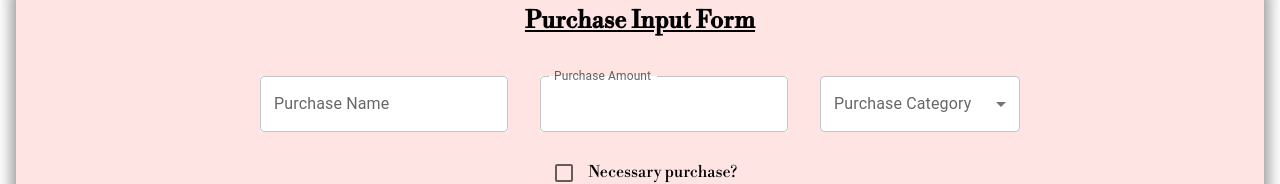
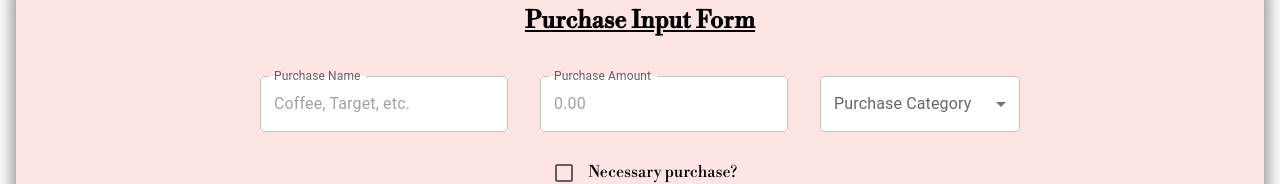
Before and after one commit to melxincognito/where-did-my-money-go-typescript, a React (Create React App) app: page / in a window 1280 px wide. Shown: the part 190-374 px from the top of the page. Built offline with nearby package versions, Linux system fonts and the light colour scheme.

Commit message:
refactored inline styles

```diff
--- a/src/components/PurchaseInputForm.tsx
+++ b/src/components/PurchaseInputForm.tsx
@@ -50,21 +50,24 @@ export const PurchaseInputForm: FC<PurchaseInputFormProps> = ({
   return (
     <div style={styles.inputForm}>
       <div style={styles.contentContainer}>
-        <h2 style={{ textDecoration: "underline" }}> Purchase Input Form</h2>
+        <h2 style={styles.headerText}> Purchase Input Form</h2>
         <Box sx={styles.inputFieldContainer}>
           <TextField
             aria-label="Purchase name input"
             label="Purchase Name"
+            placeholder="Coffee, Target, etc."
             value={purchaseName}
             onChange={handleChangePurchaseName}
-            sx={{ backgroundColor: "white" }}
+            InputLabelProps={{ shrink: true }}
+            sx={styles.textField}
           />
           <TextField
             aria-label="Purchase amount input"
-            sx={{ backgroundColor: "white" }}
+            placeholder="0.00"
             label="Purchase Amount"
+            onChange={handleChangePurchaseAmount}
             InputLabelProps={{ shrink: true }}
-            onChange={handleChangePurchaseAmount}
+            sx={styles.textField}
           />
 
           <FormControl sx={styles.categorySelectorFormControl}>
@@ -74,7 +77,7 @@ export const PurchaseInputForm: FC<PurchaseInputFormProps> = ({
               value={purchaseCategory}
               label="Purchase Category"
               onChange={handleChangePurchaseCategory}
-              sx={{ backgroundColor: "white" }}
+              sx={styles.categorySelector}
             >
               {purchaseCategories.map((category) => (
                 <MenuItem key={category} value={category}>
@@ -97,7 +100,7 @@ export const PurchaseInputForm: FC<PurchaseInputFormProps> = ({
       </div>
       <Button
         variant="contained"
-        sx={{ borderRadius: "30px" }}
+        sx={styles.submitPurchaseButton}
         onClick={() =>
           addToPurchasesArray(
             purchaseName,
@@ -138,6 +141,9 @@ const styles = {
     justifyContent: "center",
     gap: "20px",
   },
+  headerText: {
+    textDecoration: "underline",
+  },
   inputFieldContainer: {
     display: { xs: "grid", md: "flex" },
     gap: "2rem",
@@ -147,4 +153,13 @@ const styles = {
     minWidth: "200px",
     textAlign: "left",
   },
+  textField: {
+    backgroundColor: "white",
+  },
+  categorySelector: {
+    backgroundColor: "white",
+  },
+  submitPurchaseButton: {
+    borderRadius: "30px",
+  },
 } as const;
```
